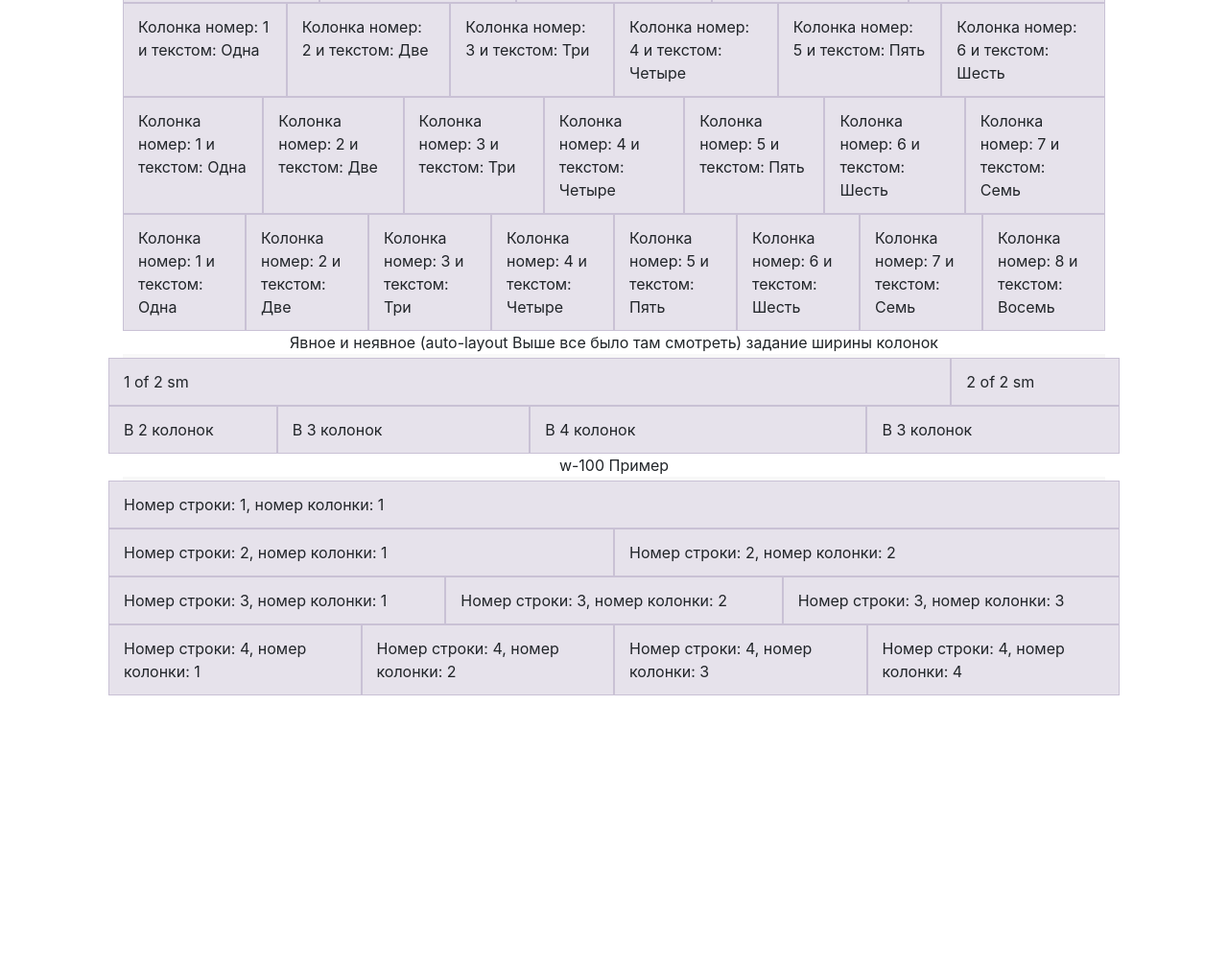
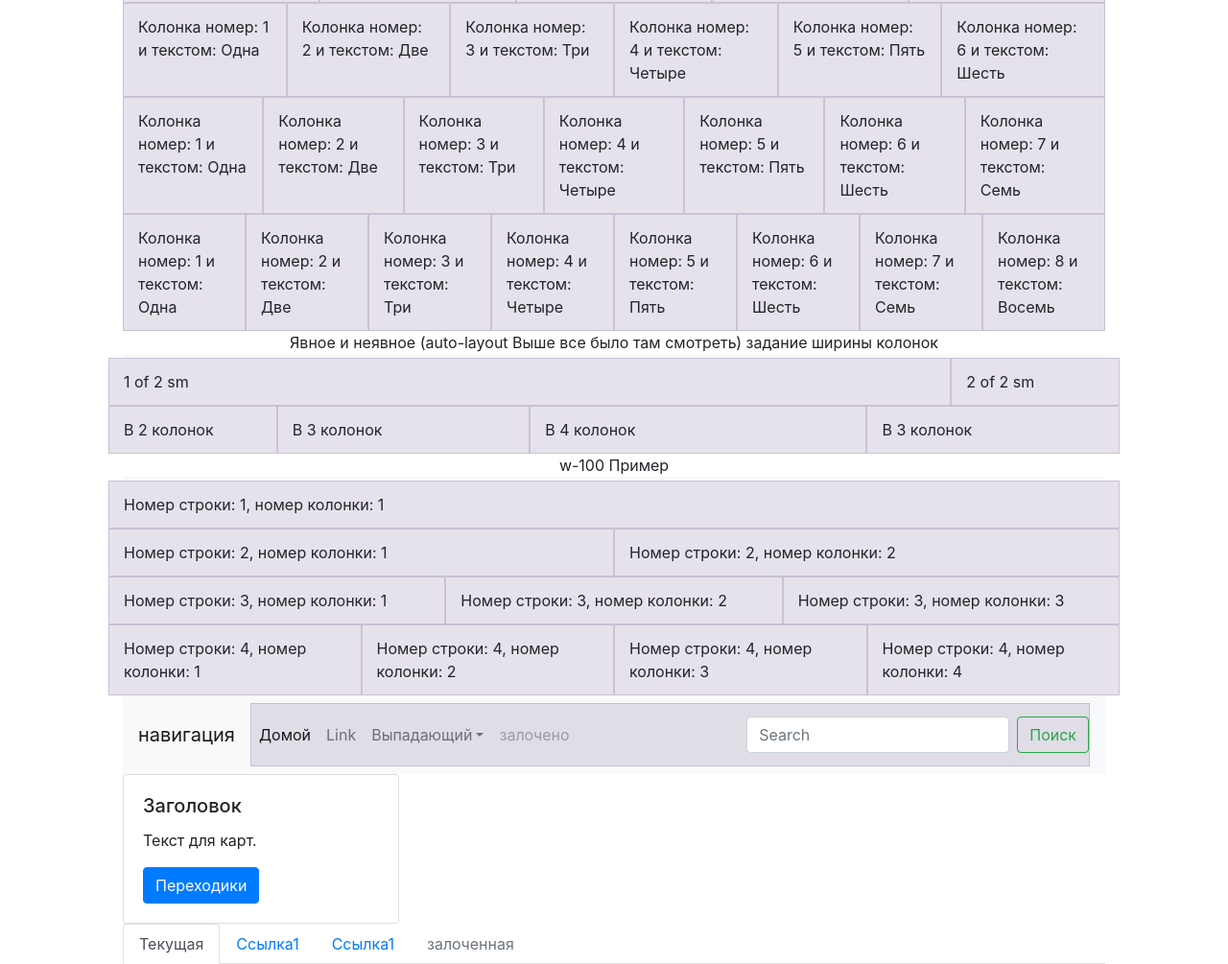
Before and after one commit to flwmau/SimpleWebpack4, a React app: page / in a window 1280 px wide. Shown: the part 455-1460 px from the top of the page at 96% size. Before the commit the page ends 1180 px from the top, so only its background shows below. Built offline with nearby package versions, Linux system fonts and the light colour scheme.

Commit message:
123123123123

```diff
--- a/src/Examples/Layout.css
+++ b/src/Examples/Layout.css
@@ -24,3 +24,7 @@
     background-color: rgba(86,61,124,.15);
     border: 1px solid rgba(86,61,124,.2);
 }
+
+.card {
+   width: 18em;
+}
--- a/src/Examples/Layouts.js
+++ b/src/Examples/Layouts.js
@@ -50,8 +50,101 @@ export default class Layouts extends React.Component {
         </div>
         {this.dividerRender()}
         {this.layoutRender2()}
+         {this.renderComponents()}
+         {this.cardRender()}
+         {this.tabRender()}
       </div>
     );
+  }
+
+  /*modalRender() {
+     return <div class="modal fade" id="exampleModal" tabindex="-1" role="dialog" aria-labelledby="exampleModalLabel"
+          aria-hidden="true">
+        <div class="modal-dialog" role="document">
+           <div class="modal-content">
+              <div class="modal-header">
+                 <h5 class="modal-title" id="exampleModalLabel">Modal title</h5>
+                 <button type="button" class="close" data-dismiss="modal" aria-label="Close">
+                    <span aria-hidden="true">&times;</span>
+                 </button>
+              </div>
+              <div class="modal-body">
+                 ...
+              </div>
+              <div class="modal-footer">
+                 <button type="button" class="btn btn-secondary" data-dismiss="modal">Close</button>
+                 <button type="button" class="btn btn-primary">Save changes</button>
+              </div>
+           </div>
+        </div>
+     </div>;
+  }*/
+
+  renderComponents() {
+     return (<nav class="navbar navbar-expand-lg navbar-light bg-light">
+        <a class="navbar-brand" href="#">навигация</a>
+        <button class="navbar-toggler" type="button" data-toggle="collapse" data-target="#navbarSupportedContent"
+                aria-controls="navbarSupportedContent" aria-expanded="false" aria-label="Toggle navigation">
+           <span class="navbar-toggler-icon"></span>
+        </button>
+
+        <div class="collapse navbar-collapse" id="navbarSupportedContent">
+           <ul class="navbar-nav mr-auto">
+              <li class="nav-item active">
+                 <a class="nav-link" href="#">Домой <span class="sr-only">(current)</span></a>
+              </li>
+              <li class="nav-item">
+                 <a class="nav-link" href="#">Link</a>
+              </li>
+              <li class="nav-item dropdown">
+                 <a class="nav-link dropdown-toggle" href="#" id="navbarDropdown" role="button" data-toggle="dropdown"
+                    aria-haspopup="true" aria-expanded="false">
+                    Выпадающий
+                 </a>
+                 <div class="dropdown-menu" aria-labelledby="navbarDropdown">
+                    <a class="dropdown-item" href="#">Действие1</a>
+                    <a class="dropdown-item" href="#">Действие2</a>
+                    <div class="dropdown-divider"></div>
+                    <a class="dropdown-item" href="#">Чтотто</a>
+                 </div>
+              </li>
+              <li class="nav-item">
+                 <a class="nav-link disabled" href="#">залочено</a>
+              </li>
+           </ul>
+           <form class="form-inline my-2 my-lg-0">
+              <input class="form-control mr-sm-2" type="search" placeholder="Search" aria-label="Search"/>
+                 <button class="btn btn-outline-success my-2 my-sm-0" type="submit">Поиск</button>
+           </form>
+        </div>
+     </nav>);
+  }
+
+  cardRender() {
+     return <div class="card">
+           <div class="card-body">
+              <h5 class="card-title">Заголовок</h5>
+              <p class="card-text">Текст для карт.</p>
+              <a href="#" class="btn btn-primary">Переходики</a>
+           </div>
+     </div>;
+  }
+
+  tabRender() {
+     return <ul class="nav nav-tabs">
+        <li class="nav-item">
+           <a class="nav-link active" href="#">Текущая</a>
+        </li>
+        <li class="nav-item">
+           <a class="nav-link" href="#">Ссылка1</a>
+        </li>
+        <li class="nav-item">
+           <a class="nav-link" href="#">Ссылка1</a>
+        </li>
+        <li class="nav-item">
+           <a class="nav-link disabled" href="#">залоченная</a>
+        </li>
+     </ul>;
   }
 
   dividerRender() {
```
Also changed, not shown: 1 other file.
